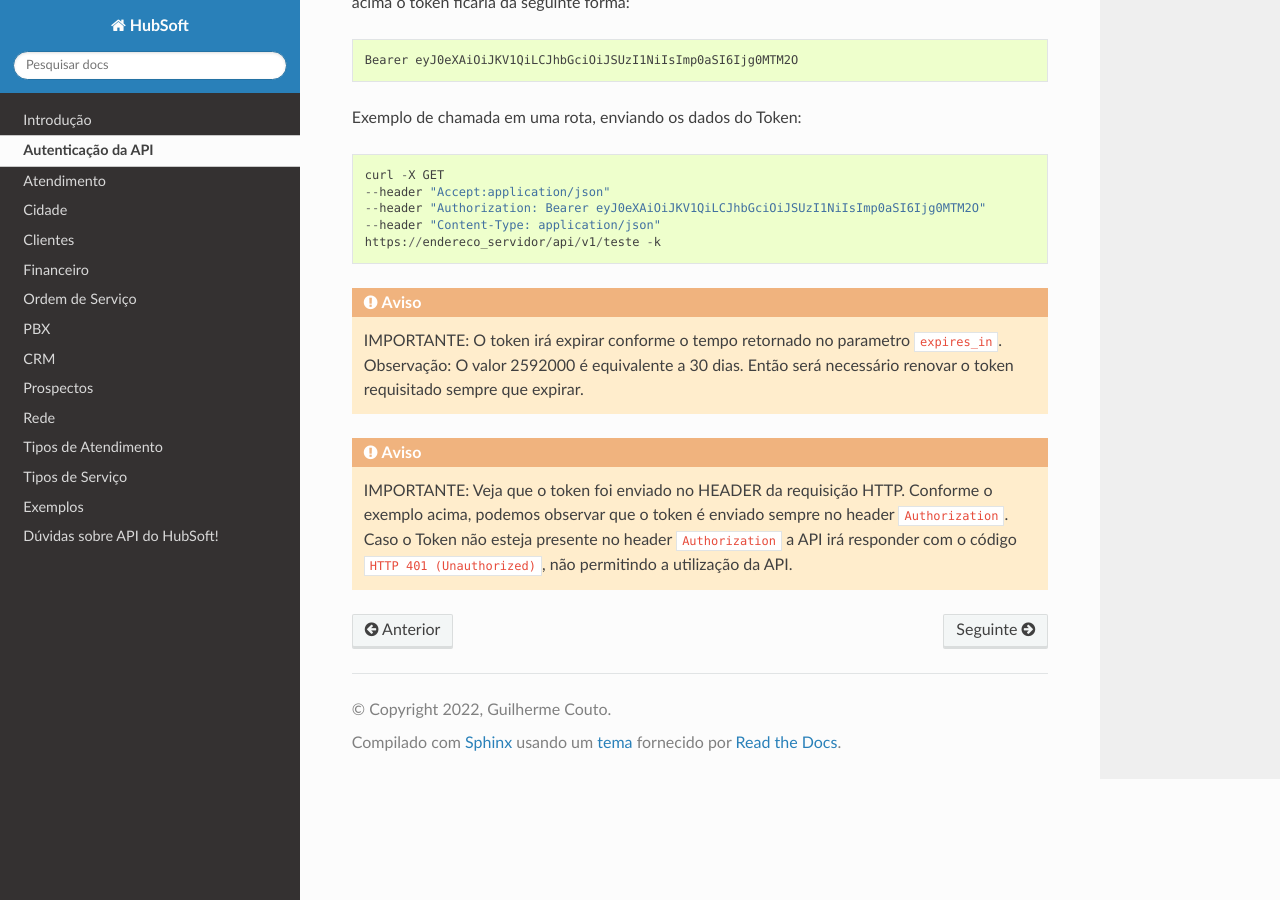
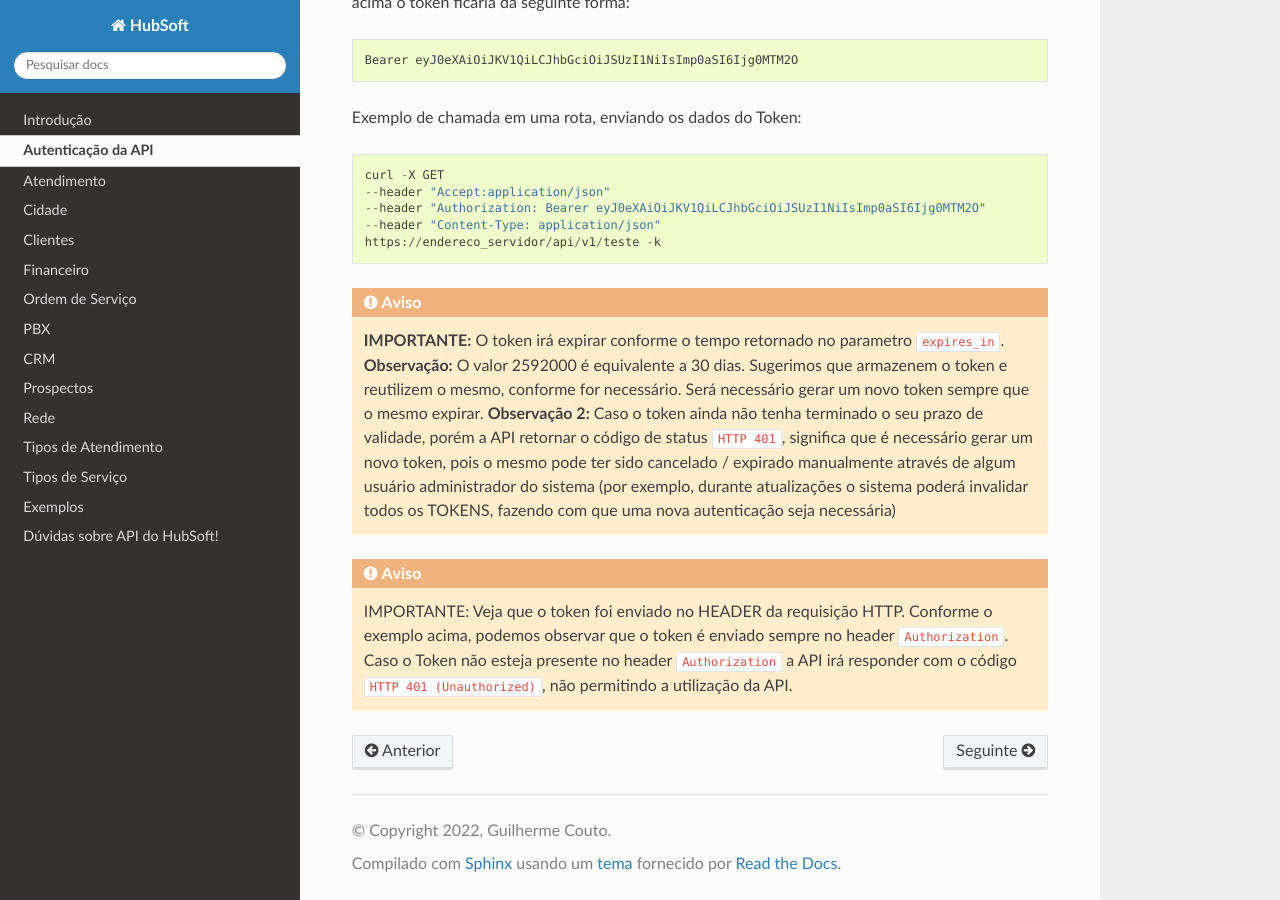
Before and after one commit to hubsoftbrasil/api, a Sphinx documentation site: the page built from docs/source/autenticacao.rst, in a window 1280 px wide and 900 px high, scrolled down 1202 px. Built offline with Sphinx 7.4.7 and the Read the Docs theme 2.0.0, drawn with Linux system fonts in a browser that asks for light colours.

Commit message:
Adicionando novas observacoes importantes

```diff
--- a/docs/source/autenticacao.rst
+++ b/docs/source/autenticacao.rst
@@ -58,7 +58,9 @@ Exemplo de chamada em uma rota, enviando os dados do Token::
 
 .. warning::
 
-        IMPORTANTE: O token irá expirar conforme o tempo retornado no parametro ``expires_in``. Observação: O valor 2592000 é equivalente a 30 dias. Então será necessário renovar o token requisitado sempre que expirar.
+        **IMPORTANTE:** O token irá expirar conforme o tempo retornado no parametro ``expires_in``.
+        **Observação:** O valor 2592000 é equivalente a 30 dias. Sugerimos que armazenem o token e reutilizem o mesmo, conforme for necessário. Será necessário gerar um novo token sempre que o mesmo expirar.
+        **Observação 2:** Caso o token ainda não tenha terminado o seu prazo de validade, porém a API retornar o código de status ``HTTP 401``, significa que é necessário gerar um novo token, pois o mesmo pode ter sido cancelado / expirado manualmente através de algum usuário administrador do sistema (por exemplo, durante atualizações o sistema poderá invalidar todos os TOKENS, fazendo com que uma nova autenticação seja necessária)
 
 .. warning::
 
```
